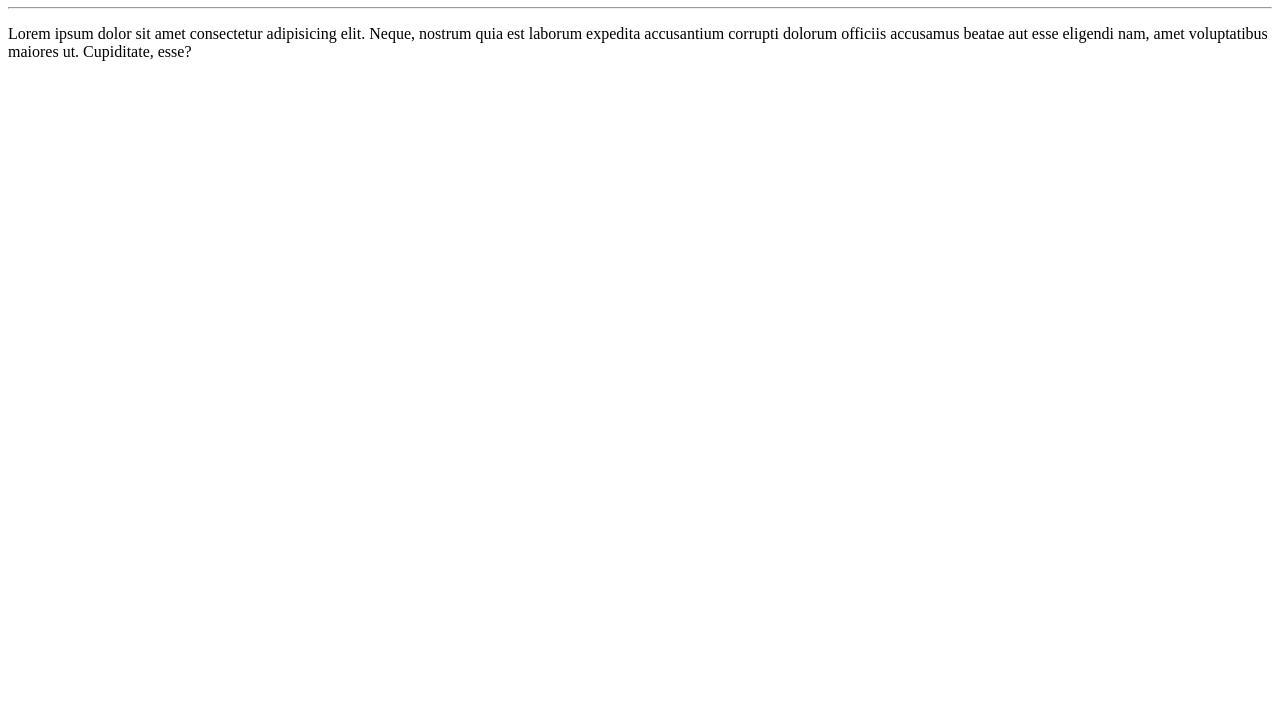
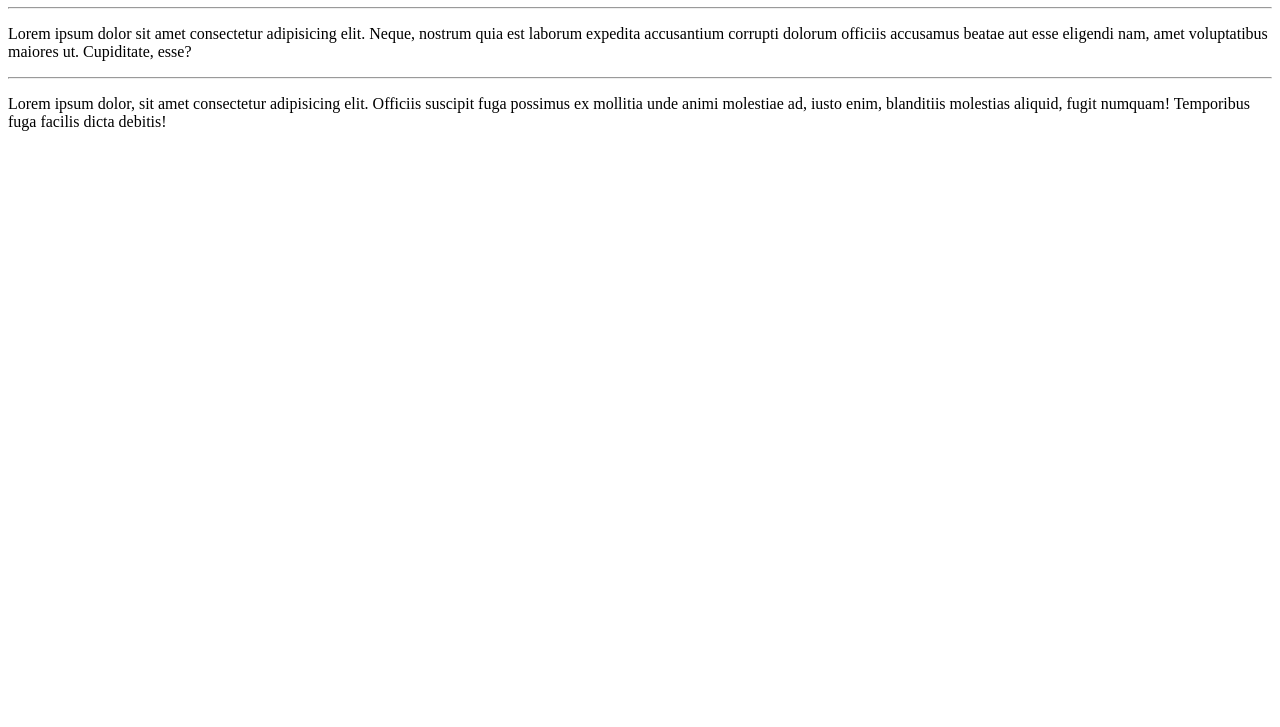
Before and after one commit to GuiLimaM/OlaMundo, a plain HTML site: page site-exemplo/index.html in a window 1280 px wide. Shown: the part 73-800 px from the top of the page. Drawn offline with Linux system fonts and the light colour scheme.

Commit message:
Adicionado o segundo parágrafo

```diff
--- a/site-exemplo/index.html
+++ b/site-exemplo/index.html
@@ -10,5 +10,7 @@
     <h1>Olá, mundo!</h1>
     <hr>
     <p>Lorem ipsum dolor sit amet consectetur adipisicing elit. Neque, nostrum quia est laborum expedita accusantium corrupti dolorum officiis accusamus beatae aut esse eligendi nam, amet voluptatibus maiores ut. Cupiditate, esse?</p>
+    <hr>
+    <p>Lorem ipsum dolor, sit amet consectetur adipisicing elit. Officiis suscipit fuga possimus ex mollitia unde animi molestiae ad, iusto enim, blanditiis molestias aliquid, fugit numquam! Temporibus fuga facilis dicta debitis!</p>
 </body>
 </html>
```
